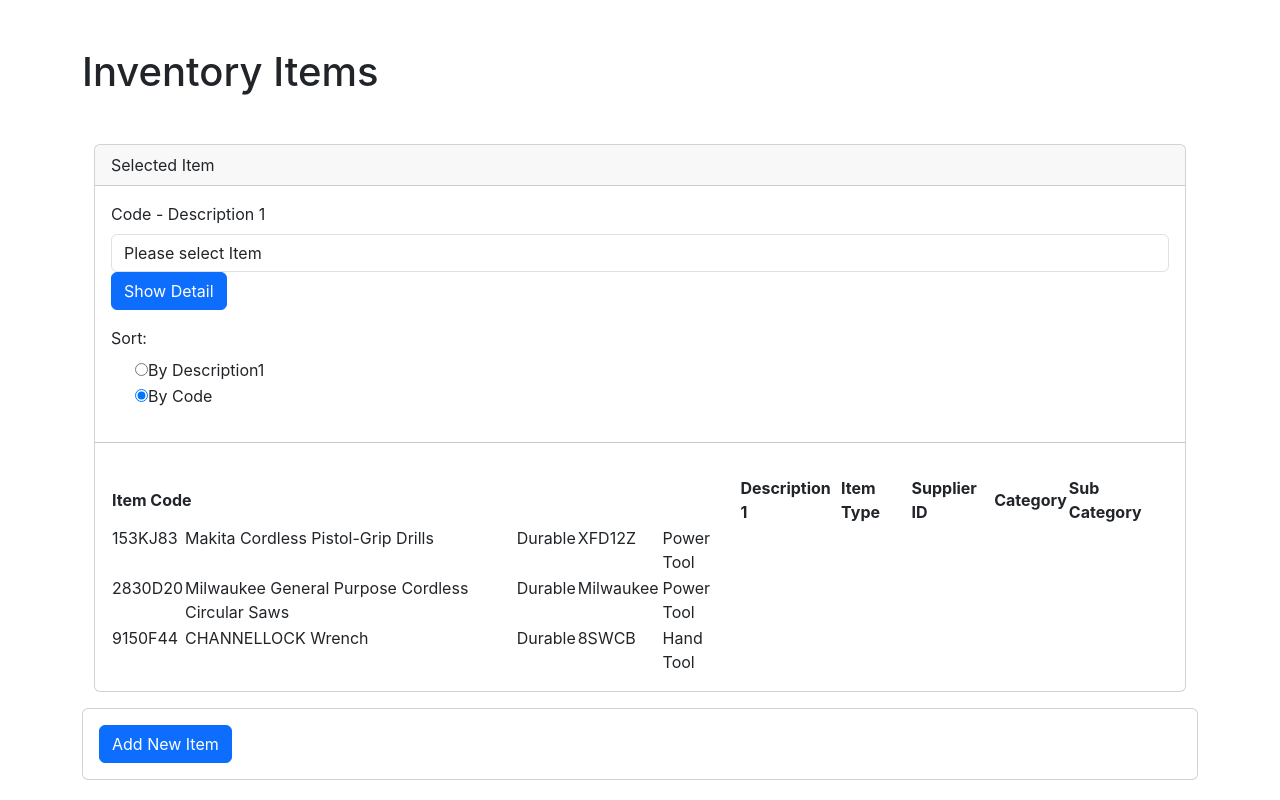
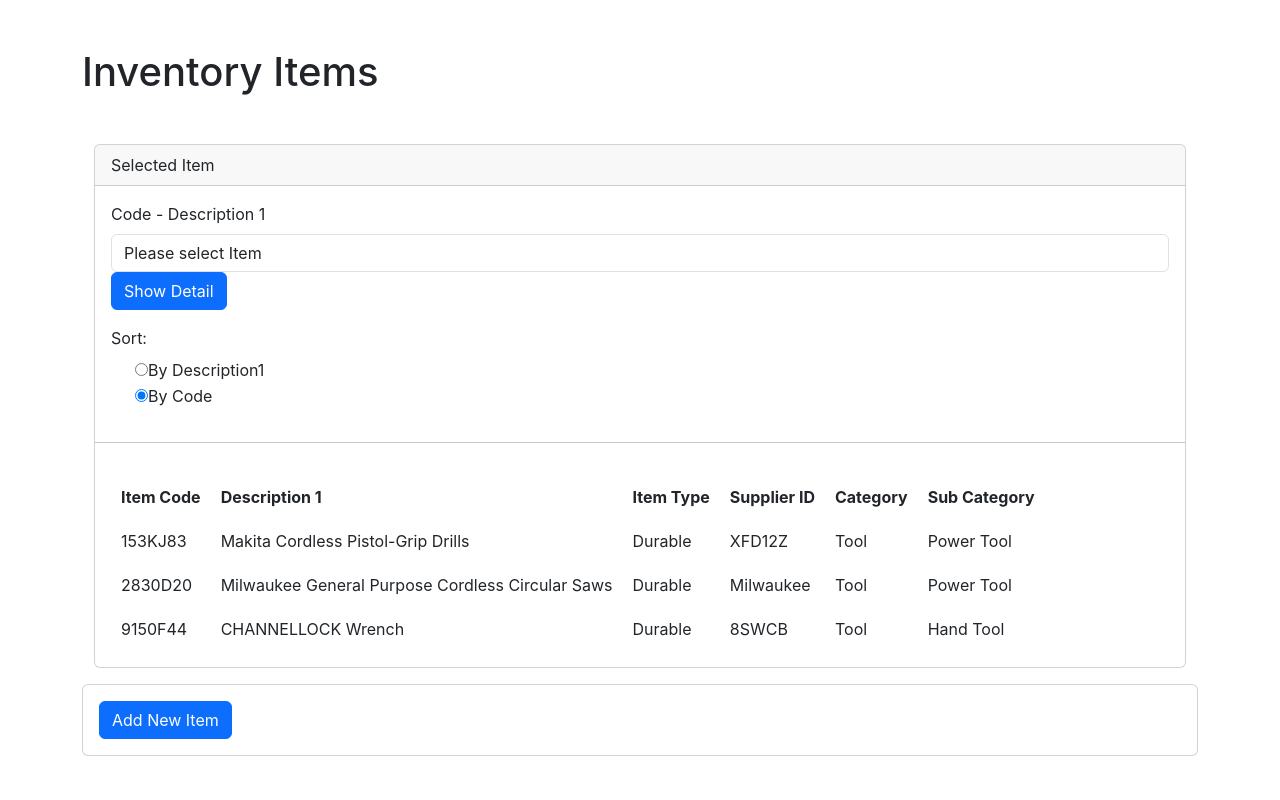
Before and after one commit to Yamako123456/tool-room-app, a React (Create React App) app: page / in a window 1280 px wide. Built offline with nearby package versions, Linux system fonts and the light colour scheme.

Commit message:
fixed table col alignments

```diff
--- a/src/components/ItemModuleComponent.js
+++ b/src/components/ItemModuleComponent.js
@@ -15,7 +15,7 @@ function ItemModuleComponent() {
                 itemType: "Durable",
                 unitPrice: "161.54",
                 issueCost: "5.00",
-                suppierId: "XFD12Z",
+                supplierId: "XFD12Z",
                 itemImage: "https://d3jdpongi7ohqb.cloudfront.net/drill_codeless_green.jpg",
                 category: "Tool",
                 subCategory: "Power Tool",
@@ -29,7 +29,7 @@ function ItemModuleComponent() {
                 itemType: "Durable",
                 unitPrice: "318.56",
                 issueCost: "5.00",
-                suppierId: "Milwaukee",
+                supplierId: "Milwaukee",
                 itemImage: "https://d3jdpongi7ohqb.cloudfront.net/power-tools-circular-saw-orange.jpg",
                 category: "Tool",
                 subCategory: "Power Tool",
@@ -43,7 +43,7 @@ function ItemModuleComponent() {
                 itemType: "Durable",
                 unitPrice: "48.79",
                 issueCost: "5.00",
-                suppierId: "8SWCB",
+                supplierId: "8SWCB",
                 itemImage: "https://d3jdpongi7ohqb.cloudfront.net/wrench_150F44.jpg",
                 category: "Tool",
                 subCategory: "Hand Tool",
@@ -60,7 +60,7 @@ function ItemModuleComponent() {
         itemType,
         unitPrice,
         issueCost,
-        suppierId,
+        supplierId,
         itemImage,
         category,
         subCategory ) => {
@@ -75,7 +75,7 @@ function ItemModuleComponent() {
                 itemType: itemType,
                 unitPrice: unitPrice,
                 issueCost: issueCost,
-                suppierId: suppierId,
+                supplierId: supplierId,
                 itemImage: itemImage,
                 category: category,
                 subCategory: subCategory,
@@ -94,7 +94,7 @@ function ItemModuleComponent() {
         itemType,
         unitPrice,
         issueCost,
-        suppierId,
+        supplierId,
         itemImage,
         category,
         subCategory ) => {
@@ -115,7 +115,7 @@ function ItemModuleComponent() {
                     itemType: itemType,
                     unitPrice: unitPrice,
                     issueCost: issueCost,
-                    suppierId: suppierId,
+                    supplierId: supplierId,
                     itemImage: itemImage,
                     category: category,
                     subCategory: subCategory,
--- a/src/components/ItemRowItem.js
+++ b/src/components/ItemRowItem.js
@@ -27,12 +27,12 @@ function ItemRowItem(props) {
                 border: props.selectedCode === props.item.code ? '2px solid #000' : 'none'
               }}
         >
-            <td>{props.item.code}</td>
-            <td>{props.item.description1}</td>
-            <td>{props.item.itemType}</td>
-            <td>{props.item.suppierId}</td>
-            <td>{props.item.cateory}</td>
-            <td>{props.item.subCategory}</td>
+            <td style={{ padding: '10px' }}>{props.item.code}</td>
+            <td style={{ padding: '10px' }}>{props.item.description1}</td>
+            <td style={{ padding: '10px' }}>{props.item.itemType}</td>
+            <td style={{ padding: '10px' }}>{props.item.supplierId}</td>
+            <td style={{ padding: '10px' }}>{props.item.category}</td>
+            <td style={{ padding: '10px' }}>{props.item.subCategory}</td>
         </tr>
     )
 }
--- a/src/components/ItemRows.js
+++ b/src/components/ItemRows.js
@@ -4,7 +4,7 @@ import ItemRowItem from "./ItemRowItem"
 
 function ItemRows(props) {
     return (
-        <div>
+        <tbody>
             {props.items
                 .filter(item => item.active === true)
                 .sort((a, b) => {
@@ -24,7 +24,7 @@ function ItemRows(props) {
                         className={props.items.indexOf}
                     />
             ))}
-        </div>
+        </tbody>
     )
 }
 
--- a/src/components/ItemTableSection.js
+++ b/src/components/ItemTableSection.js
@@ -96,19 +96,17 @@ function ItemTableSection(props) {
                     <div className="card-body">
                         <table
                             // className="table table-hover"
-                            disabled={props.isShowDetail}
                         >
                             <thead>
                                 <tr>
-                                    <th scope="col">Item Code</th>
-                                    <th scope="col">Description 1</th>
-                                    <th scope="col">Item Type</th>
-                                    <th scope="col">Supplier ID</th>
-                                    <th scope="col">Category</th>
-                                    <th scope="col">Sub Category</th>
+                                    <th style={{ padding: '10px' }} scope="col">Item Code</th>
+                                    <th style={{ padding: '10px' }} scope="col">Description 1</th>
+                                    <th style={{ padding: '10px' }} scope="col">Item Type</th>
+                                    <th style={{ padding: '10px' }} scope="col">Supplier ID</th>
+                                    <th style={{ padding: '10px' }} scope="col">Category</th>
+                                    <th style={{ padding: '10px' }} scope="col">Sub Category</th>
                                 </tr>
                             </thead>
-                            <tbody>
                             <ItemRows
                                 items={props.items}
                                 isShowDetail={props.isShowDetail}
@@ -117,7 +115,6 @@ function ItemTableSection(props) {
                                 setSelectedCode={setSelectedCode}
                                 sortBy={sortBy}
                             />
-                            </tbody>
                         </table>
                     </div>
                 </div>
```
Lines whose indentation alone changed are shown as unchanged.
